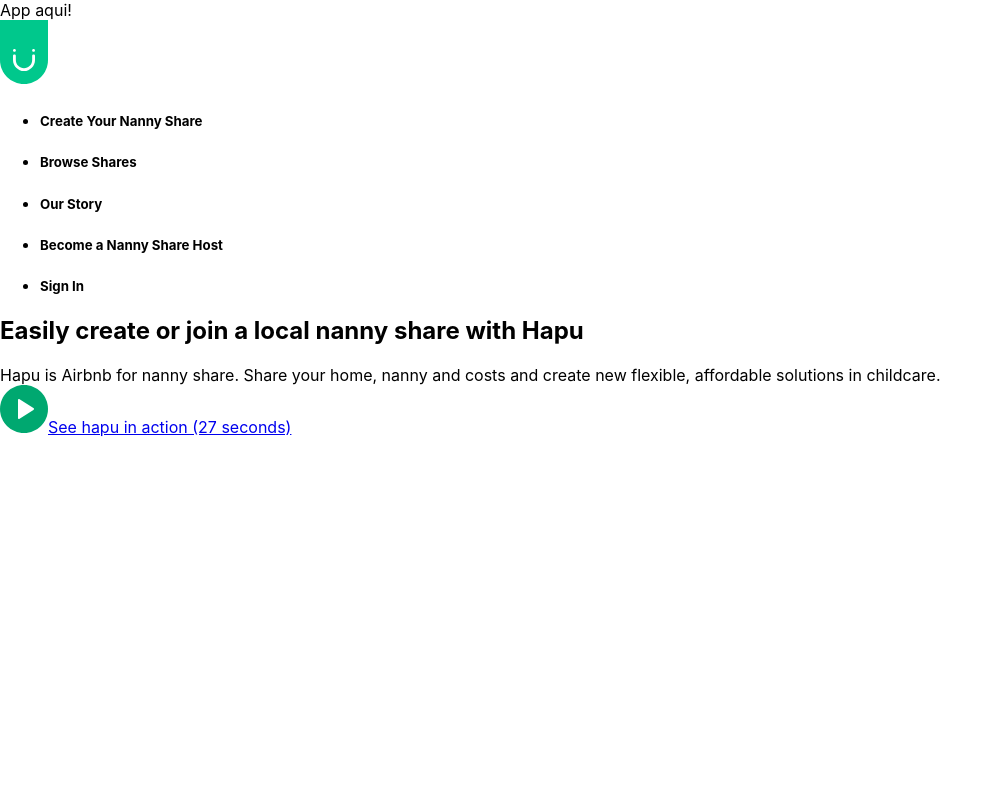
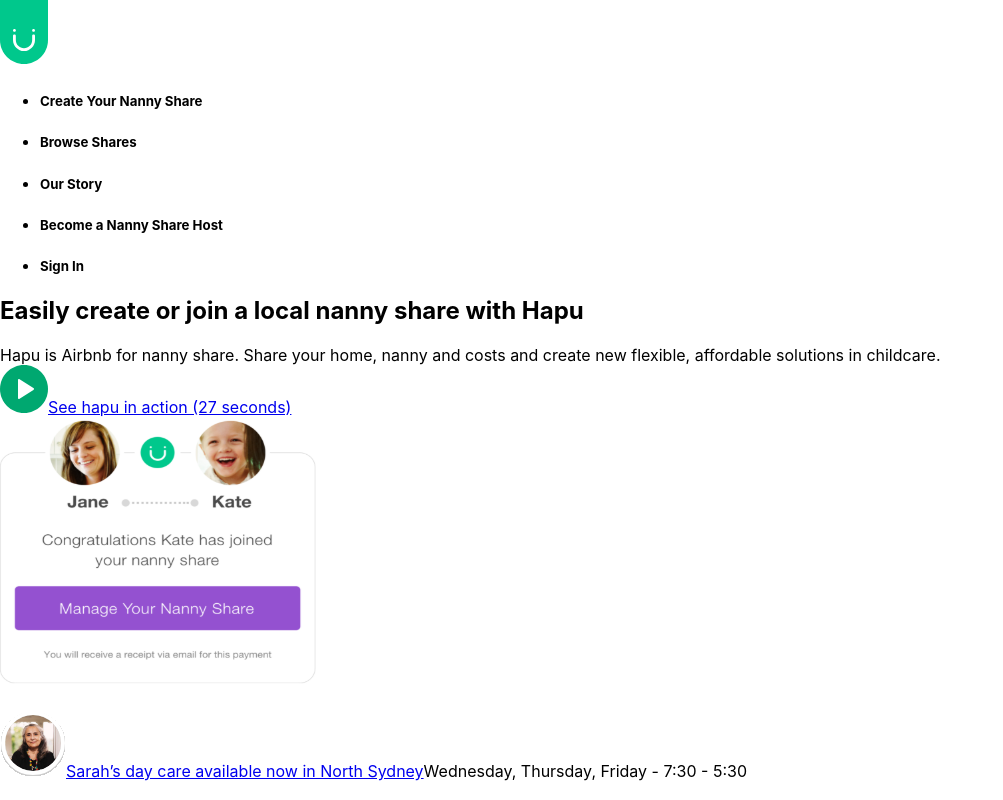
Before and after one commit to ChrisMoura2000/reactchallenge, a React (Create React App) app: page / in a window 1280 px wide. Shown: the whole page, without its empty margins (0-1003 px from the left). Built offline with nearby package versions, Linux system fonts and the light colour scheme.

Commit message:
Created first section

```diff
--- a/src/App.js
+++ b/src/App.js
@@ -1,10 +1,11 @@
-import Header from './components/Header'
+import Header from './page/Header'
+import Main from './page/Main'
 
 function App() {
   return (
     <div>
-      App aqui!
       <Header />
+      <Main />
     </div>
   );
 }
--- a/src/components/Header.jsx
+++ /dev/null
@@ -1,42 +0,0 @@
-import React from "react";
-import { Badge, Playbutton } from "../images/";
-
-export default function Header() {
-  return (
-    <header>
-      <div>
-        <img src={Badge} alt="Badge" />
-        <nav>
-          <ul>
-            <li>
-              <h5>Create Your Nanny Share</h5>
-            </li>
-            <li>
-              <h5>Browse Shares</h5>
-            </li>
-            <li>
-              <h5>Our Story</h5>
-            </li>
-            <li>
-              <h5>Become a Nanny Share Host</h5>
-            </li>
-            <li>
-              <h5>Sign In</h5>
-            </li>
-          </ul>
-        </nav>
-      </div>
-      <h2>Easily create or join a local nanny share with Hapu </h2>
-      <span>
-        Hapu is Airbnb for nanny share. Share your home, nanny and costs and
-        create new flexible, affordable solutions in childcare.
-      </span>
-      <div>
-        <img src={Playbutton} alt="Playbutton" />
-        <a href="#link" id="link">
-          See hapu in action (27 seconds)
-        </a>
-      </div>
-    </header>
-  );
-}
--- /dev/null
+++ b/src/components/NavBar.jsx
@@ -0,0 +1,33 @@
+import React from "react";
+import { Badge } from "../images";
+
+export default function NavBar() {
+  return (
+    <div>
+      <img src={Badge} alt="Badge" className="img-badge" />
+      <nav>
+        <ul>
+          <div>
+            <li>
+              <h5>Create Your Nanny Share</h5>
+            </li>
+            <li>
+              <h5>Browse Shares</h5>
+            </li>
+            <li>
+              <h5>Our Story</h5>
+            </li>
+          </div>
+          <div>
+            <li>
+              <h5>Become a Nanny Share Host</h5>
+            </li>
+            <li>
+              <h5>Sign In</h5>
+            </li>
+          </div>
+        </ul>
+      </nav>
+    </div>
+  );
+}
--- /dev/null
+++ b/src/components/SectionOne.jsx
@@ -0,0 +1,14 @@
+import React from "react";
+import { ProfileImage } from "../images";
+
+export default function SectionOne() {
+  return (
+    <div>
+      <img src={ProfileImage} alt="ProfileImage" />
+      <a href="#depoiment" id="depoiment">
+        Sarah’s day care available now in North Sydney
+      </a>
+      <span>Wednesday, Thursday, Friday - 7:30 - 5:30</span>
+    </div>
+  );
+}
--- /dev/null
+++ b/src/page/Header.jsx
@@ -0,0 +1,23 @@
+import React from "react";
+import NavBar from "../components/NavBar";
+import { Playbutton, ImageHeader } from "../images";
+
+export default function Header() {
+  return (
+    <header className="head">
+      <NavBar />
+      <h2>Easily create or join a local nanny share with Hapu </h2>
+      <span>
+        Hapu is Airbnb for nanny share. Share your home, nanny and costs and
+        create new flexible, affordable solutions in childcare.
+      </span>
+      <div>
+        <img src={Playbutton} alt="Playbutton" />
+        <a href="#link" id="link">
+          See hapu in action (27 seconds)
+        </a>
+      </div>
+      <img src={ImageHeader} alt="ImageHeader"/>
+    </header>
+  );
+}
--- /dev/null
+++ b/src/page/Main.jsx
@@ -0,0 +1,10 @@
+import React from "react";
+import SectionOne from "../components/SectionOne";
+
+export default function Main() {
+  return (
+    <div>
+      <SectionOne />
+    </div>
+  );
+}
```
Also changed, not shown: src/styles/header.css (added).
